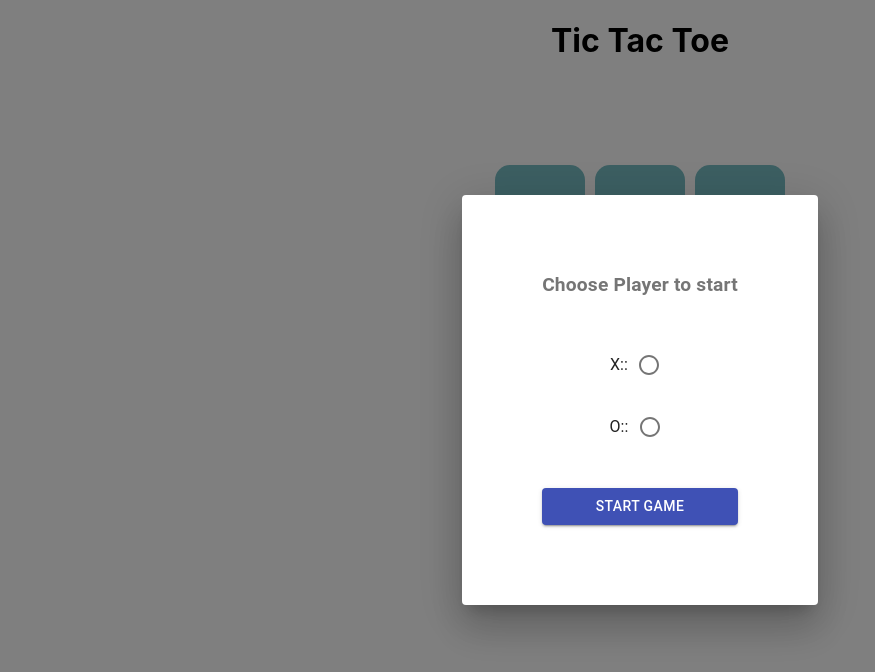
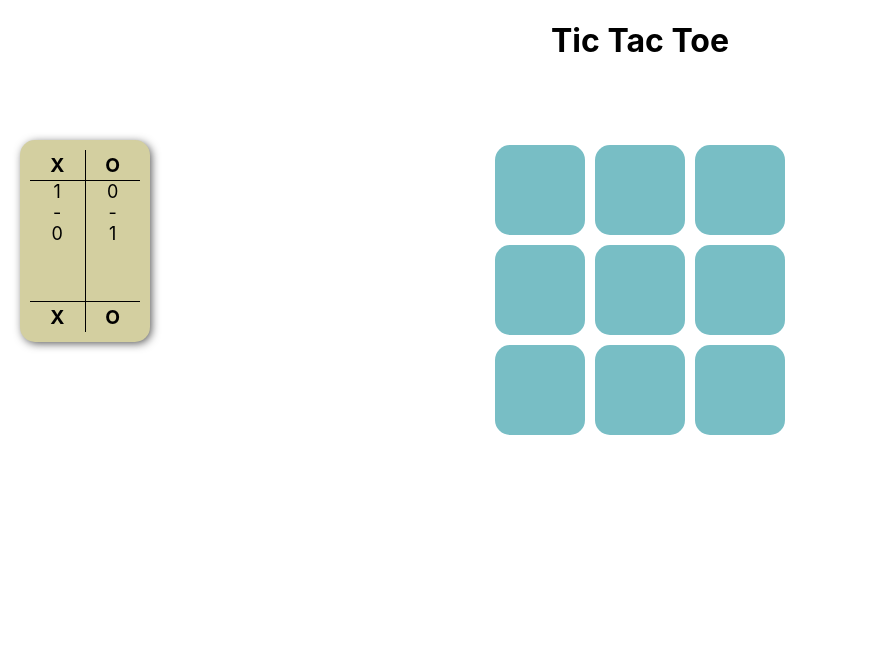
Before and after one commit to MartirosSahakyan/tic-tak-toe, a React (Create React App) app: page / in a window 1280 px wide. Shown: the top 672 px of the page, without its empty margins (0-875 px from the left). Built offline with nearby package versions, Linux system fonts and the light colour scheme.

Commit message:
feat(Scoreboard.jsx): add component for score history

```diff
--- /dev/null
+++ b/src/components/Scoreboard/Scoreboard.jsx
@@ -0,0 +1,32 @@
+import styles from "./Scoreboard.module.css";
+import cn from "classnames";
+
+const Scoreboard = () => {
+  return (
+    <div className={styles.board}>
+      <header className={styles.header}>
+        <div className={cn(styles.title, styles.borderRight)}>X</div>
+        <div className={styles.title}>O</div>
+      </header>
+      <main className={styles.main}>
+        <div className={cn(styles.column, styles.borderRight)}>
+          <div>1</div>
+          <div>-</div>
+          <div>0</div>
+        </div>
+        <div className={styles.column}>
+          <div>0</div>
+          <div>-</div>
+          <div>1</div>
+        </div>
+      </main>
+      {/* <p>total</p> */}
+      <footer className={styles.footer}>
+        <div className={cn(styles.title, styles.borderRight)}>X</div>
+        <div className={styles.title}>O</div>
+      </footer>
+    </div>
+  );
+};
+
+export default Scoreboard;
--- /dev/null
+++ b/src/components/Scoreboard/Scoreboard.module.css
@@ -0,0 +1,40 @@
+.borderRight {
+  border-right: 1px solid black;
+}
+.board {
+  position: absolute;
+  left: 20px;
+  display: inline-block;
+  padding: 10px;
+  width: 110px;
+  height: fit-content;
+  background-color: rgb(211, 207, 160);
+  text-align: center;
+  border-radius: 15px;
+  box-shadow: 2px 2px 10px -1px rgba(0, 0, 0, 0.72);
+}
+.header {
+  width: 100%;
+  border-bottom: 1px solid black;
+  display: flex;
+}
+.title {
+  width: 50%;
+  font-size: larger;
+  font-weight: bold;
+  padding: 3px;
+}
+.main {
+  display: flex;
+  width: 100%;
+  min-height: 120px;
+  font-size: large;
+}
+.column {
+  width: 50%;
+}
+.footer {
+  width: 100%;
+  border-top: 1px solid black;
+  display: flex;
+}
--- a/src/components/TicTakToe/TicTakToe.jsx
+++ b/src/components/TicTakToe/TicTakToe.jsx
@@ -10,6 +10,7 @@ import {
 import Square from "../Square/Square";
 import AlertDialog from "../AlertDialog/AlertDialog";
 import ChoosePlayer from "../ChoosePlayer/ChoosePlayer";
+import Scoreboard from "../Scoreboard/Scoreboard";
 
 export function TicTakToe() {
   const [board, setBoard] = useState([
@@ -135,12 +136,18 @@ export function TicTakToe() {
       )}
       <ChoosePlayer
         value={startWith}
-        open={choosePlayerOpen}
+        // open={choosePlayerOpen}
+        open={false}
         handleBtnClick={handleStartGame}
         handleRadioBtn={handleChangePlayer}
       />
 
       <h1 style={{ textAlign: "center" }}>Tic Tac Toe</h1>
+
+      <div className={styles.container}>
+
+
+      <Scoreboard />
 
       <div className={styles.board}>
         {board.flat().map((square, index) => {
@@ -155,6 +162,8 @@ export function TicTakToe() {
           );
         })}
       </div>
+
+      </div>
     </>
   );
 }
--- a/src/components/TicTakToe/TicTakToe.module.css
+++ b/src/components/TicTakToe/TicTakToe.module.css
@@ -1,6 +1,12 @@
 .board {
     width: fit-content;
-    margin: 100px auto;
     display: grid;
     grid-template-columns: auto auto auto;
+    position: absolute;
+    left: 50%;
+    transform: translateX(-50%);
 }
+.container{
+    position: relative;
+    margin-top: 80px;
+}
```
